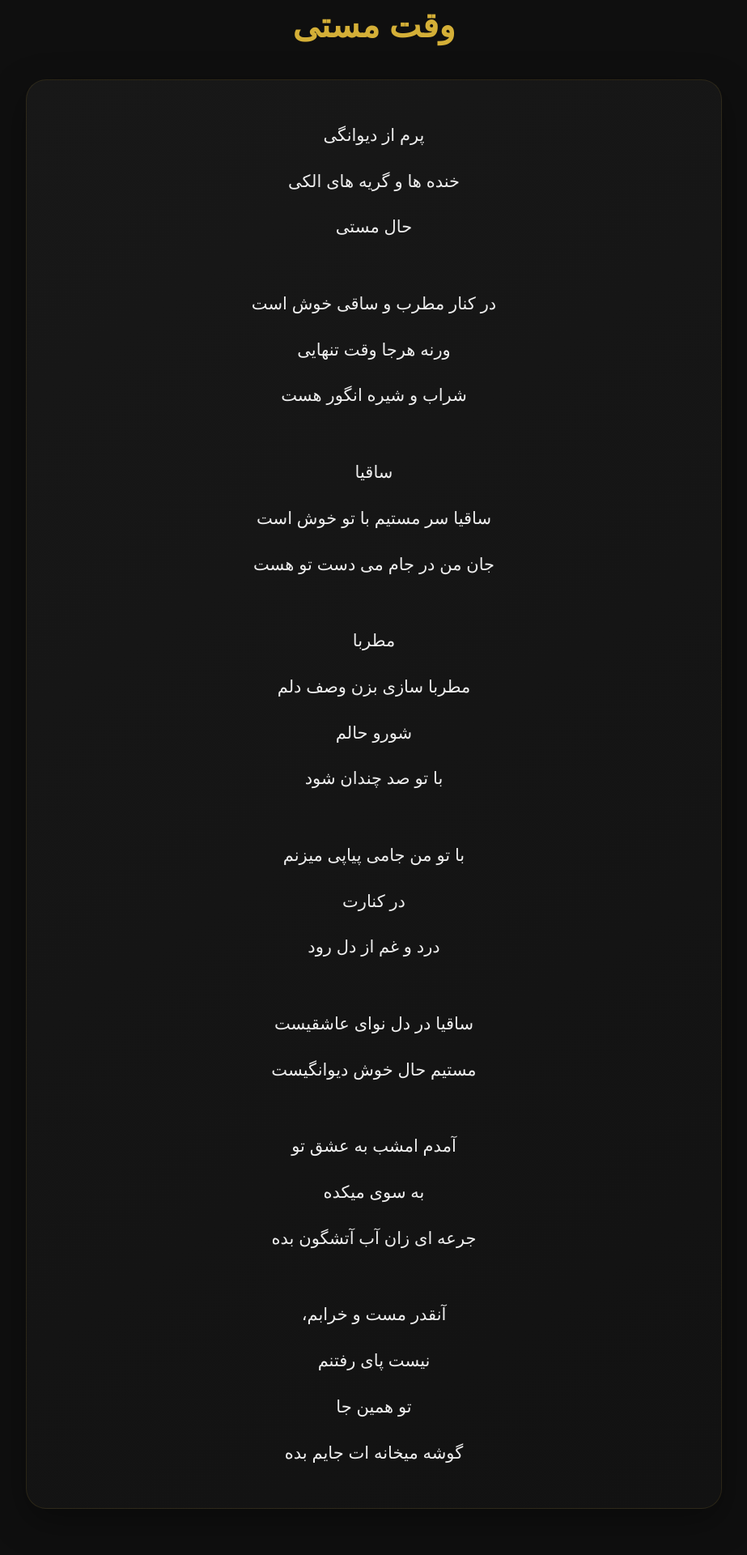
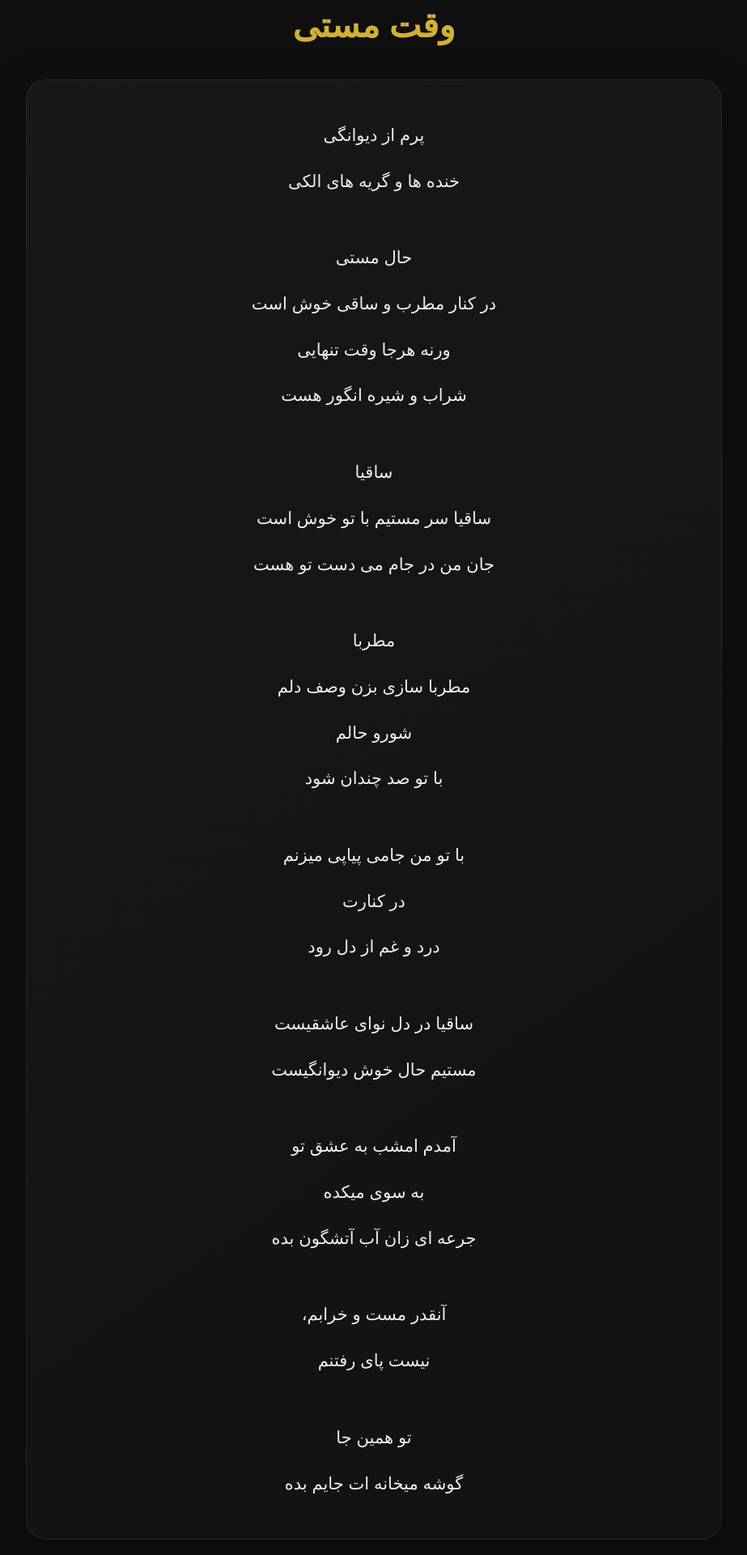
Before and after one commit to mahtaghahreman/Mahta_ghahreman, a Next.js app: page /lyrics/vaght-e-masti in a window 1280 px wide. Shown: the part 80-2000 px from the top of the page at 81% size, without its empty margins (178-1101 px from the left). Built offline with nearby package versions, Linux system fonts and the light colour scheme.

Commit message:
Update page.tsx

```diff
--- a/app/lyrics/vaght-e-masti/page.tsx
+++ b/app/lyrics/vaght-e-masti/page.tsx
@@ -1,4 +1,4 @@
-export default function VaghtEMastiPage() {
+export default function VaghtEMapstiPage() {
   return (
     <main className="lyrics-page">
       <h1>وقت مستی</h1>
@@ -6,11 +6,11 @@ export default function VaghtEMastiPage() {
       <div className="lyrics-text">
         <p>
           پرم از دیوانگی<br />
-          خنده ها و گریه های الکی<br />
-          حال مستی
+          خنده ها و گریه های الکی
         </p>
 
         <p>
+          حال مستی<br />
           در کنار مطرب و ساقی خوش است<br />
           ورنه هرجا وقت تنهایی<br />
           شراب و شیره انگور هست
@@ -48,7 +48,10 @@ export default function VaghtEMastiPage() {
 
         <p>
           آنقدر مست و خرابم،<br />
-          نیست پای رفتنم<br />
+          نیست پای رفتنم
+        </p>
+
+        <p>
           تو همین جا<br />
           گوشه میخانه ات جایم بده
         </p>
```
